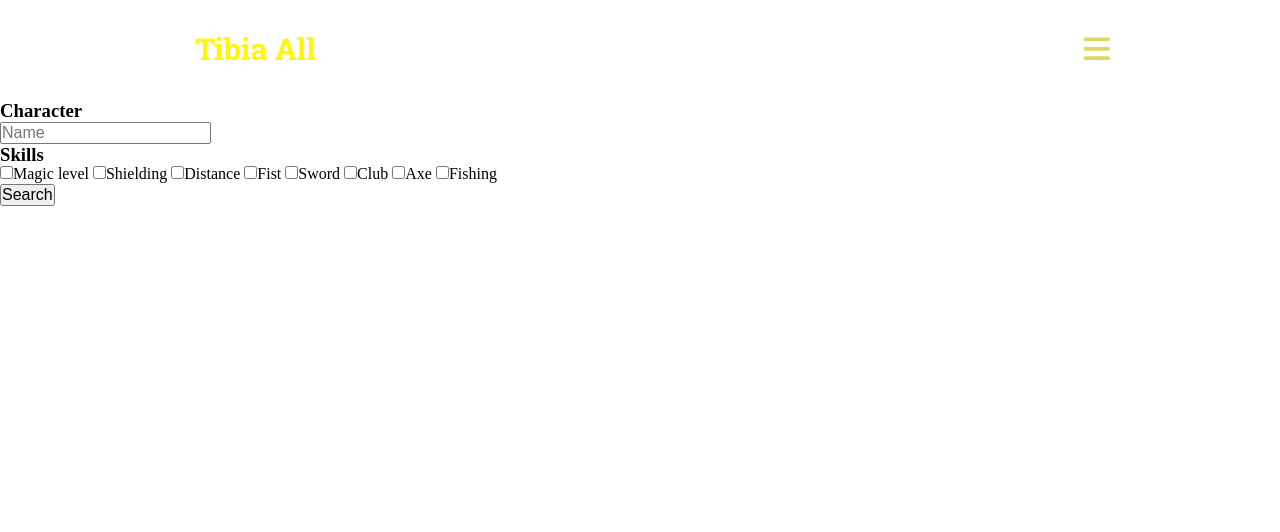
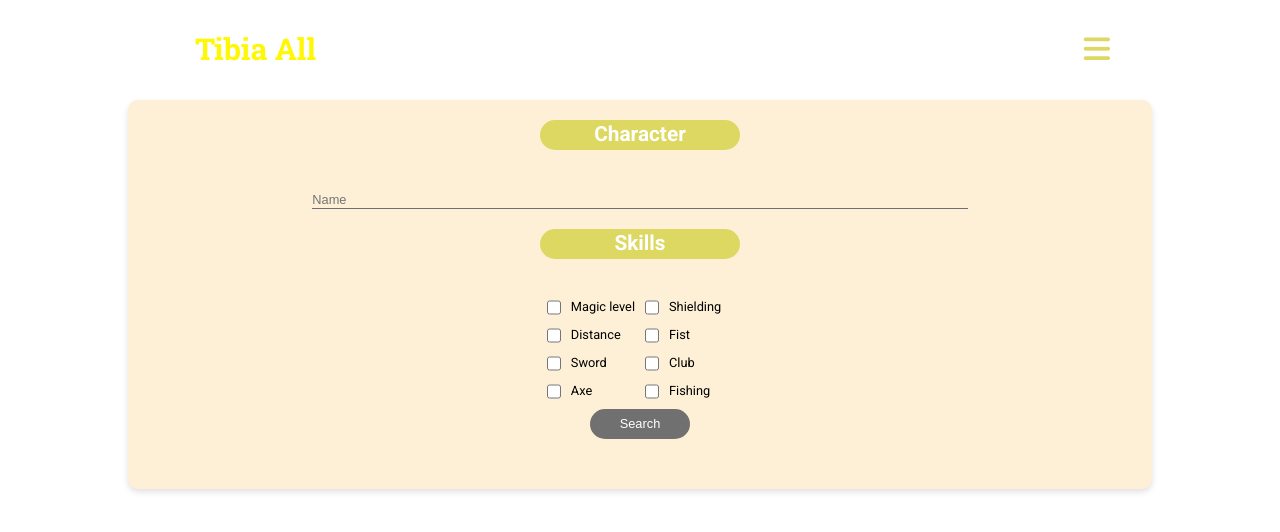
Before and after one commit to hdmjesus/Tibia-All, a website: page index.html in a window 1280 px wide. Drawn offline with nearby package versions, Linux system fonts and the light colour scheme.

Commit message:
Estilos al main agregados

```diff
--- a/index.html
+++ b/index.html
@@ -46,8 +46,8 @@
 
     <main>
         <section class="section">
-            <article class="article__card">
-                <div class="container">
+            <div class="container">
+                <article class="article__card">
                     <form class="form">
                         <div class="article__search">
                             <div class="article__title">
@@ -75,10 +75,11 @@
 
                         <button class="button--form">Search</button>
                     </form>
-                </div>
 
 
-            </article>
+
+                </article>
+            </div>
         </section>
     </main>
 
--- a/src/css/styles.scss
+++ b/src/css/styles.scss
@@ -16,6 +16,10 @@
     $font-robotoSlap:'Roboto Slab',
     serif;
     $shadonw-card: 0px 3px 6px #E1E1E1;
+    body {
+        font-family: $font-roboto;
+    }
+
     .header {
         display: flex;
         justify-content: space-between;
@@ -49,3 +53,104 @@
             }
         }
     }
+
+    .section {
+        width: 100%;
+        height: auto;
+    }
+
+    .container {
+        width: 80%;
+        margin: 0 auto;
+        max-width: 1200px;
+    }
+
+    .article__card {
+        width: 100%;
+        background-color: $salmon;
+        border-radius: 10px;
+        box-shadow: $shadonw-card;
+    }
+
+    .form {
+        display: flex;
+        flex-direction: column;
+        min-height: 350px;
+        height: auto;
+        justify-content: space-around;
+        align-items: center;
+        font-size: 16px;
+    }
+
+    .article__search {
+        width: 80%;
+        margin: 0 auto;
+        display: flex;
+        flex-direction: column;
+        input {
+            margin: 0 auto;
+            margin-top: 20px;
+            min-width: 200px;
+            width: 80%;
+            border: none;
+            background-color: $salmon;
+            border-bottom: 1px solid $gris-dark;
+            outline: none;
+        }
+    }
+
+     ::placeholder {
+        font-size: 0.8em;
+    }
+
+    .article__title {
+        width: 200px;
+        text-align: center;
+        background-color: $gren-olive;
+        border-radius: 18px;
+        height: 30px;
+        display: flex;
+        justify-content: center;
+        align-items: center;
+        margin: 20px auto;
+        h3 {
+            font-size: 1.3em;
+            color: $white;
+        }
+    }
+
+    .article__skills {
+        height: 200px;
+    }
+
+    .skills__list {
+        margin: 40px auto;
+        padding: 0 30px;
+        display: grid;
+        grid-template-columns: 1fr 1fr;
+        grid-gap: 10px;
+        font-size: .8em;
+    }
+
+    label {
+        cursor: pointer;
+        input[type="checkbox"] {
+            display: inline-block;
+            width: 14px;
+            height: 19px;
+            margin: -1px 10px 0 0;
+            vertical-align: middle;
+            cursor: pointer;
+        }
+    }
+
+    .button--form {
+        min-width: 100px;
+        margin-bottom: 50px;
+        border: none;
+        height: 30px;
+        border-radius: 15px;
+        font-size: .8em;
+        color: $white;
+        background-color: $gris-dark;
+    }
```
Also changed, not shown: src/css/index.css, 1 other file. Lines whose indentation alone changed are shown as unchanged.
